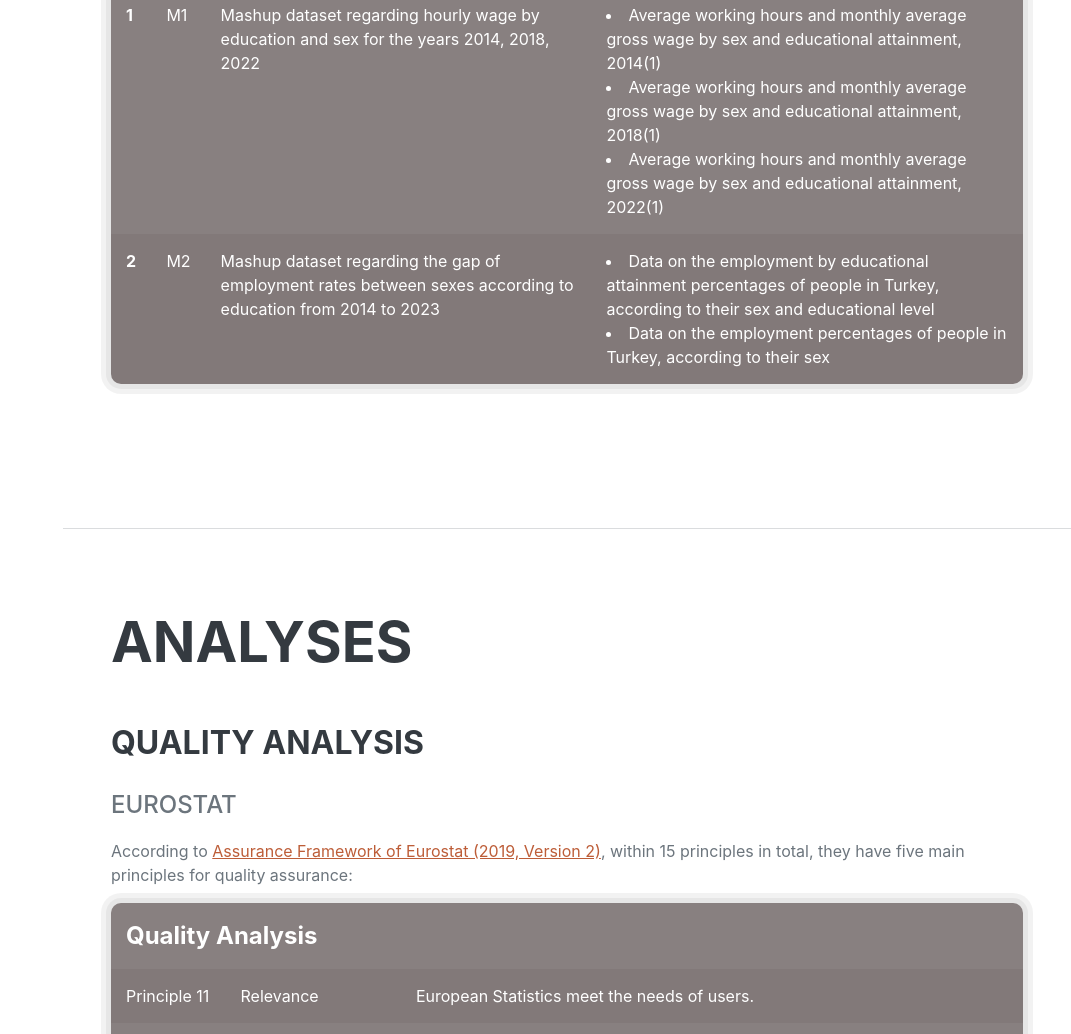
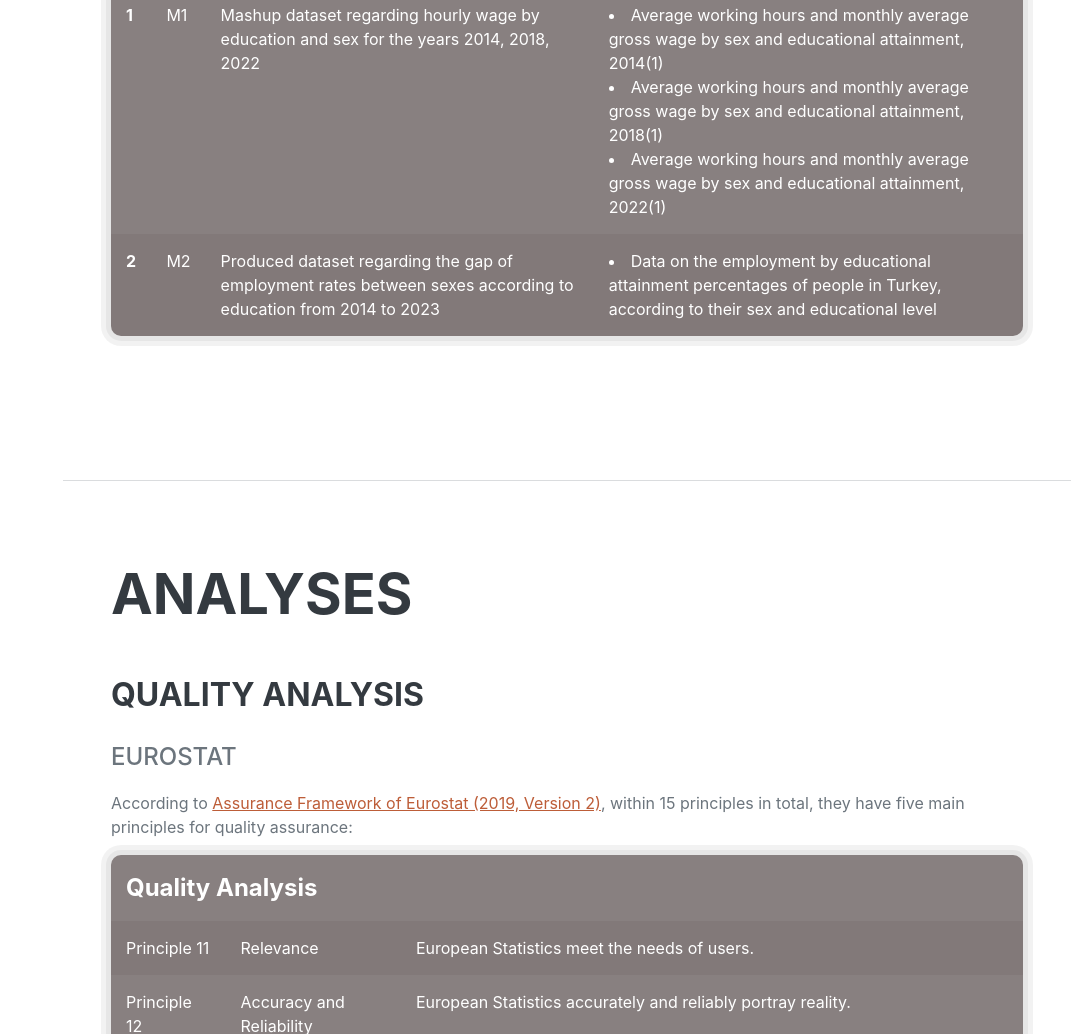
Before and after one commit to ranacoskun/equalizer, a plain HTML site: page index.html in a window 1280 px wide. Shown: the part 3167-4201 px from the top of the page, without its empty margins (209-1280 px from the left). Drawn offline with nearby package versions, Linux system fonts and the light colour scheme; a web font is replaced by a local one.

Commit message:
fix description of produced dataset

```diff
--- a/index.html
+++ b/index.html
@@ -221,12 +221,12 @@
               <tr>
                 <th>2</th>
                 <td>M2</td>
-                <td>Mashup dataset regarding the gap of employment rates between sexes according to education from 2014
+                <td>Produced dataset regarding the gap of employment rates between sexes according to education from
+                  2014
                   to 2023</td>
                 <td>
                   <li>Data on the employment by educational attainment percentages of people in Turkey, according to
                     their sex and educational level</li>
-                  <li>Data on the employment percentages of people in Turkey, according to their sex</li>
                 </td>
               </tr>
               </tr>
```
